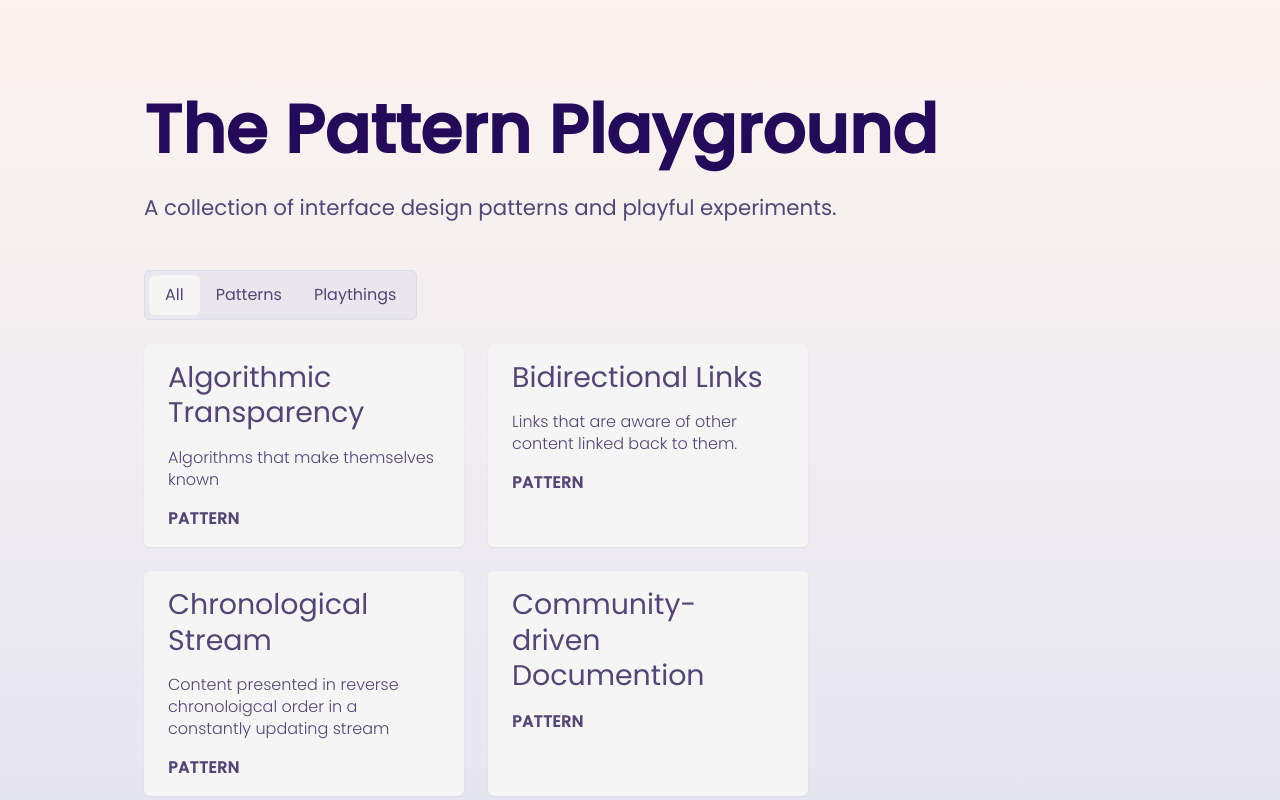
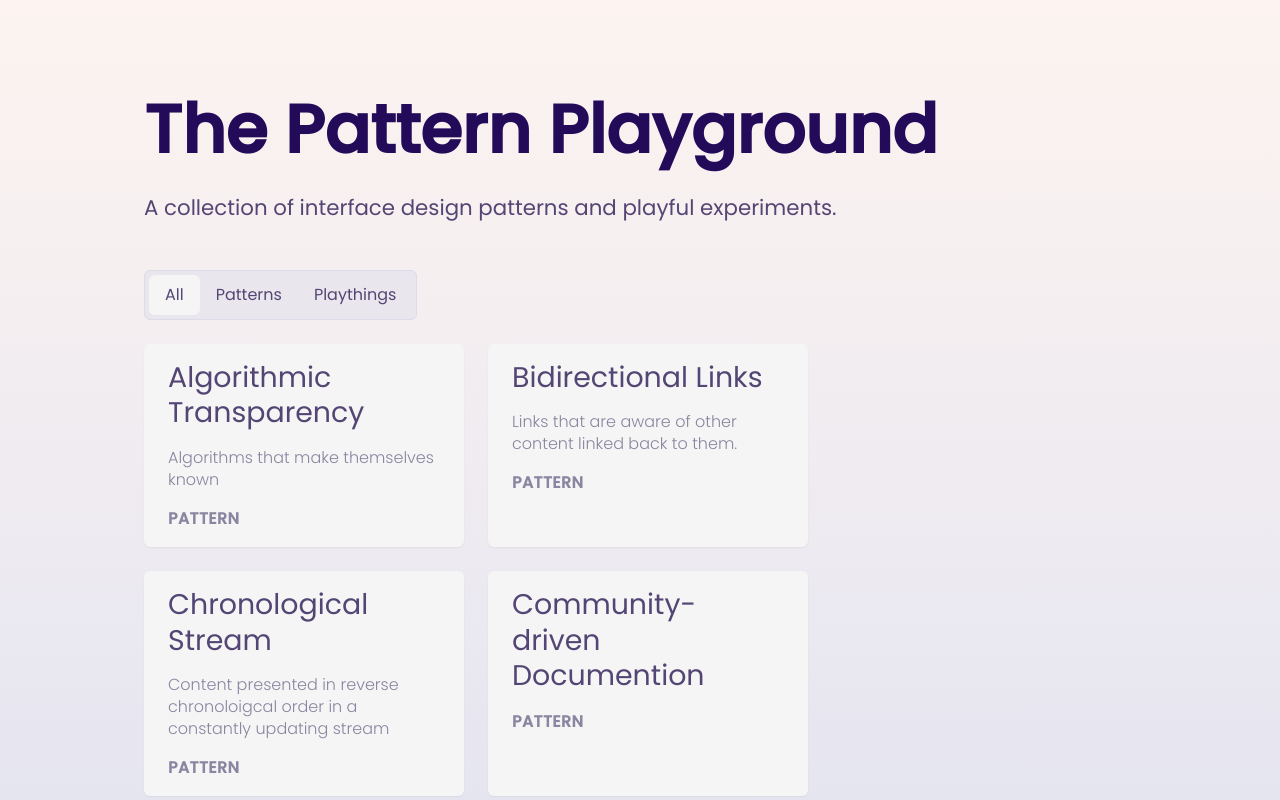
Before and after one commit to MaggieAppleton/pattern-playground, a Next.js app: page / in a window 1280 px wide. Shown: the top 800 px of the page. Built offline with nearby package versions, Linux system fonts and the light colour scheme; what @tailwindcss/typography would draw is missing.

Commit message:
card edits

```diff
--- a/components/Card.js
+++ b/components/Card.js
@@ -25,10 +25,10 @@ export default function Card({ post }) {
                     </h3>
                 </a>
             </Link>
-            <p className="text-small font-sans font-light text-mediumBlue leading-snug mb-4">
+            <p className="text-small font-sans font-light text-neutralBlue leading-snug mb-4">
                 {post.data.description}
             </p>
-            <p className="text-small font-sans font-bold uppercase text-mediumBlue tracking-wide">
+            <p className="text-small font-sans font-bold uppercase text-neutralBlue tracking-wide">
                 {post.data.type}
             </p>
         </motion.li>
```
